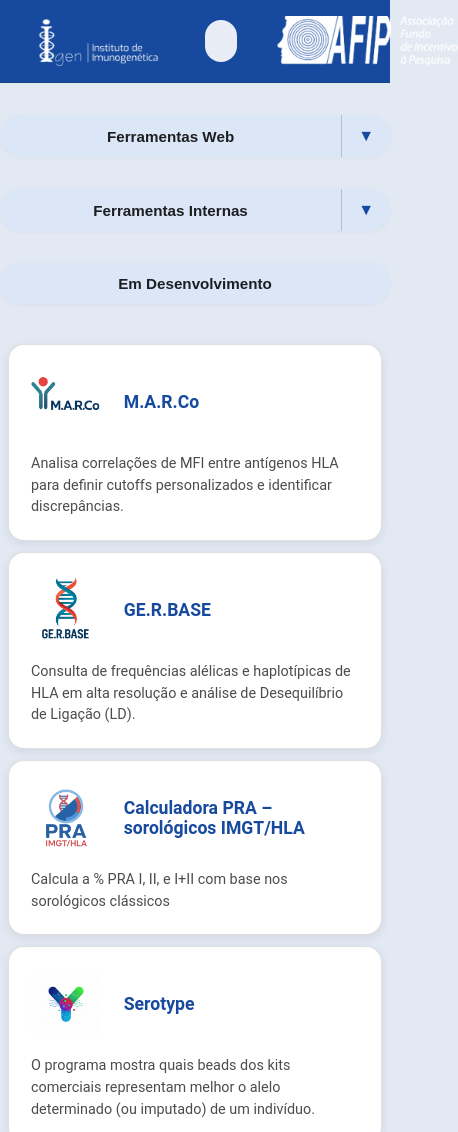
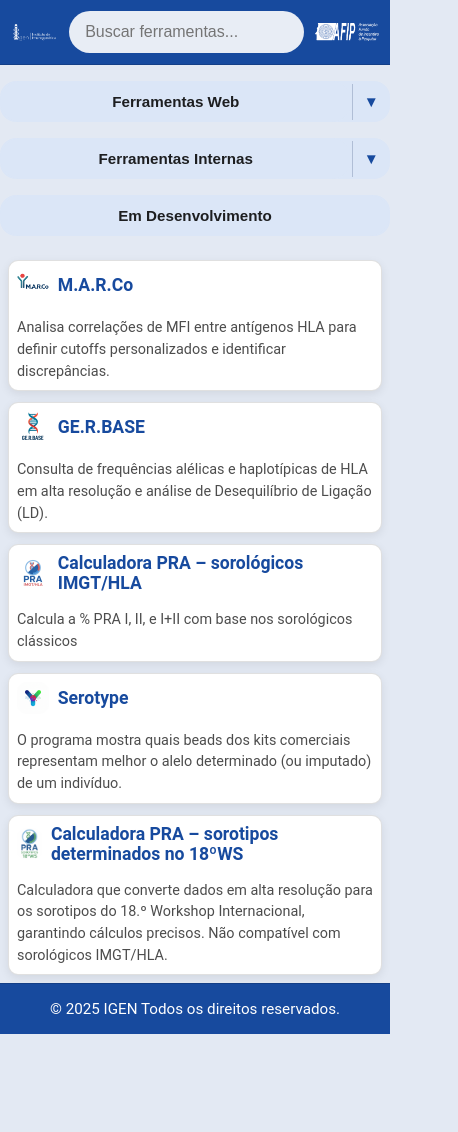
Before and after one commit to thaisvonds/painel-ferramentas, a plain HTML site: page index.html in a window 390 px wide. Shown: the top 1132 px of the page, 458 px wide, since content can reach past the window. After the commit the page ends 1034 px from the top, so only its background shows below. Drawn offline with Linux system fonts and the light colour scheme.

Commit message:
Alterações sugeridas pelo amigo Fabio, para melhorias em: interface, estrutura de codigo, favicon e testes unitarios

```diff
--- a/index.html
+++ b/index.html
@@ -1,7 +1,8 @@
 <!DOCTYPE html>
 <html lang="pt-br">
 <head>
-    <meta charset="UTF-8">
+  <meta charset="UTF-8">
+  <link rel="icon" type="image/png" href="imagens/favicon.svg">
     <meta name="viewport" content="width=device-width, initial-scale=1.0">
     <title>Painel de ferramentas - Igen</title>
     <link rel="stylesheet" href="style.css">
@@ -67,7 +68,7 @@
 </div>
             <!-- <ul class="submenu">
                 <li><span>MFI vs FlowXM no DF</span></li>
-                <li><span>DSA Tracker</span></li>
+                <li><span>FlowXM Tracker</span></li>
             </ul> -->
         </div>
     </nav>
--- a/script-cards.js
+++ b/script-cards.js
@@ -87,7 +87,7 @@ const ferramentas = {
     },
 
     {
-      nome: "DSA Tracker",
+      nome: "FlowXM Tracker",
       descricao: "Substituir a busca do access com o incremento de trazer os MFIs dos DSAs (com a mesma regra do relatório “MFI vs FlowXM”)."
     }
   ]
@@ -165,9 +165,6 @@ function buscarFerramentas(term) {
     (f.descricao && f.descricao.toLowerCase().includes(term.toLowerCase()))
   );
 
-  // document.getElementById('titulo-categoria').textContent = `Resultados da busca: "${term}"`;
-  // document.getElementById('descricao-categoria').textContent = `${filtradas.length} ferramenta(s) encontrada(s)`;
-
   renderizarFerramentas(filtradas);
 }
 
@@ -182,7 +179,7 @@ document.querySelectorAll('.dropdown').forEach(drop => {
 
   if (btnSeta) {
     btnSeta.addEventListener('click', (e) => {
-      e.stopPropagation(); // evita conflito com clique principal
+      e.stopPropagation(); // para evitar conflito com clique principal
       // Fecha todos os outros menus abertos
       document.querySelectorAll('.dropdown.aberto').forEach(openDrop => {
         if (openDrop !== drop) {
--- a/style.css
+++ b/style.css
@@ -1,81 +1,4 @@
-/* MOBILE - até 600px */
-@media (max-width: 600px) {
-    .cabecalho {
-        padding: 0.2rem 0.5rem;
-    }
-    .conteudo-cabecalho {
-        display: flex;
-        flex-direction: row;
-        align-items: center;
-        justify-content: space-between;
-        gap: 0.5rem;
-        max-width: 100%;
-    }
-    .logo-esquerda, .logo-direita {
-        display: flex;
-        align-items: center;
-    }
-    .logo-igen, .logo-afip {
-        height: 24px;
-        margin: 0;
-    }
-    .container-busca {
-        flex: 1;
-        margin: 0 0.5rem;
-        max-width: 100%;
-    }
-    .container-busca {
-        max-width: 100%;
-        margin: 0.5rem 0;
-    }
-    .menu-categorias {
-        flex-direction: column;
-        gap: 1rem;
-        margin-top: 1rem;
-        margin-bottom: 1rem;
-        align-items: stretch;
-    }
-    .item-nav-wrapper {
-        flex-direction: row;
-        width: 100%;
-        border-radius: 16px;
-        box-shadow: none;
-    }
-    .item-nav, .seta-dropdown {
-        font-size: 0.95rem;
-        padding: 0.6rem 0.7rem;
-    }
-    .tools-grid {
-        display: grid !important;
-        grid-template-columns: 1fr !important;
-        gap: 0.7rem !important;
-        padding: 0.5rem !important;
-        max-width: 100% !important;
-    }
-    .card-ferramenta {
-        padding: 8px;
-        font-size: 0.85rem;
-        border-radius: 10px;
-    }
-    .titulo-card {
-        gap: 0.3rem;
-    }
-    .logo-card {
-        width: 32px;
-        height: 32px;
-        margin-right: 4px;
-    }
-    .footer {
-        padding: 1rem;
-        font-size: 0.95rem;
-    }
-    .submenu {
-        min-width: 160px;
-        font-size: 0.95rem;
-        left: 0;
-        right: auto;
-    }
-}
+
 * {
     margin: 0;
     padding: 0;
@@ -197,17 +120,22 @@ body {
 .item-nav-wrapper {
     display: flex;
     align-items: center;
-        background-color: #dbe6f7;
+    background-color: #dbe6f7;
     border-radius: 25px;
     overflow: hidden;
     box-shadow: 0 1px 4px rgba(0,0,0,0.04);
+    transition: background 0.3s ease;
+}
+
+.item-nav-wrapper:hover {
+    background-color: #c7d6ed;
 }
 
 .item-nav {
   flex: 1;
   padding: 0.75rem 1rem;
   border: none;
-    background: #dbe6f7;
+        background: none;
   font-weight: 600;
   color: rgba(0,0,0,0.87);
   cursor: pointer;
@@ -215,11 +143,11 @@ body {
 }
 
 .item-nav:hover {
-    background: #c7d6ed;
+    background: none;
 }
 
 .seta-dropdown {
-    background: #dbe6f7;
+    background: none;
     border: none;
     border-left: 1px solid #b0bed6;
     padding: 0.75rem 1rem;
@@ -230,7 +158,7 @@ body {
 }
 
 .seta-dropdown:hover {
-    background: #c7d6ed;
+    background: none;
     color: #0d2c5a;
 }
 
@@ -281,8 +209,6 @@ body {
     background: #f2f2f2;
 }
 
-
-/* Removido para abrir apenas ao clicar na seta */
 
 .tools-grid {
     display: grid;
@@ -337,17 +263,6 @@ body {
     font-size: 0.9rem;
 }
 
-/* Borda com cor azul ao redor do card, é uma opção tambem */
-/* .card-ferramenta {
-    border: 1px solid rgba(0,0,0,0.12);
-    transition: border-color 0.3s ease;
-}
-.card-ferramenta:hover {
-    border-color: #174a9e;
-} */
-
-
-
 
 .footer {
     background: #174a9e;
@@ -357,3 +272,82 @@ body {
     color: white;
     margin-top: auto;
 }
+
+
+@media (max-width: 600px) {
+    .cabecalho {
+        padding: 0.2rem 0.5rem;
+    }
+    .conteudo-cabecalho {
+        display: flex;
+        flex-direction: row;
+        align-items: center;
+        justify-content: space-between;
+        gap: 0.5rem;
+        max-width: 100%;
+    }
+    .logo-esquerda, .logo-direita {
+        display: flex;
+        align-items: center;
+    }
+    .logo-igen, .logo-afip {
+        height: 1.1rem;
+        margin: 0 0.2rem;
+    }
+    .container-busca {
+        flex: 1;
+        margin: 0 0.5rem;
+        max-width: 100%;
+    }
+    .container-busca {
+        max-width: 100%;
+        margin: 0.5rem 0;
+    }
+    .menu-categorias {
+        flex-direction: column;
+        gap: 1rem;
+        margin-top: 1rem;
+        margin-bottom: 1rem;
+        align-items: stretch;
+    }
+    .item-nav-wrapper {
+        flex-direction: row;
+        width: 100%;
+        border-radius: 16px;
+        box-shadow: none;
+    }
+    .item-nav, .seta-dropdown {
+        font-size: 0.95rem;
+        padding: 0.6rem 0.7rem;
+    }
+    .tools-grid {
+        display: grid;
+        grid-template-columns: 1fr;
+        gap: 0.7rem;
+        padding: 0.5rem;
+        max-width: 100%;
+    }
+    .card-ferramenta {
+        padding: 8px;
+        font-size: 0.85rem;
+        border-radius: 10px;
+    }
+    .titulo-card {
+        gap: 0.3rem;
+    }
+    .logo-card {
+        width: 32px;
+        height: 32px;
+        margin-right: 4px;
+    }
+    .footer {
+        padding: 1rem;
+        font-size: 0.95rem;
+    }
+    .submenu {
+        min-width: 160px;
+        font-size: 0.95rem;
+        left: 0;
+        right: auto;
+    }
+}
```
Also changed, not shown: imagens/bead.png, imagens/favicon.svg (added), 1 other file.
